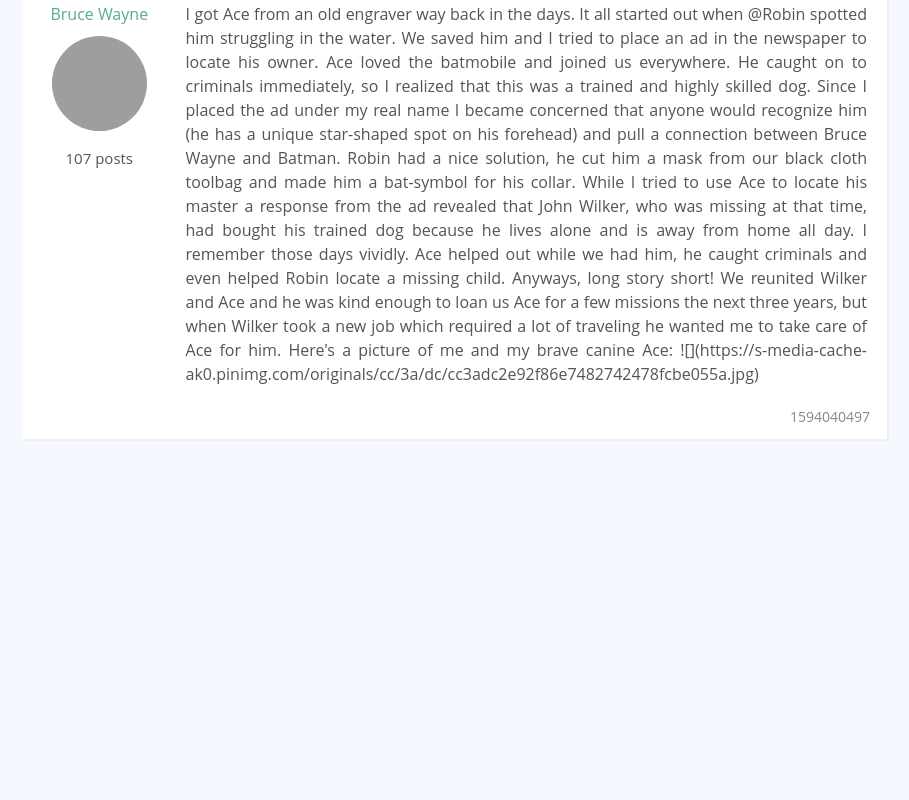
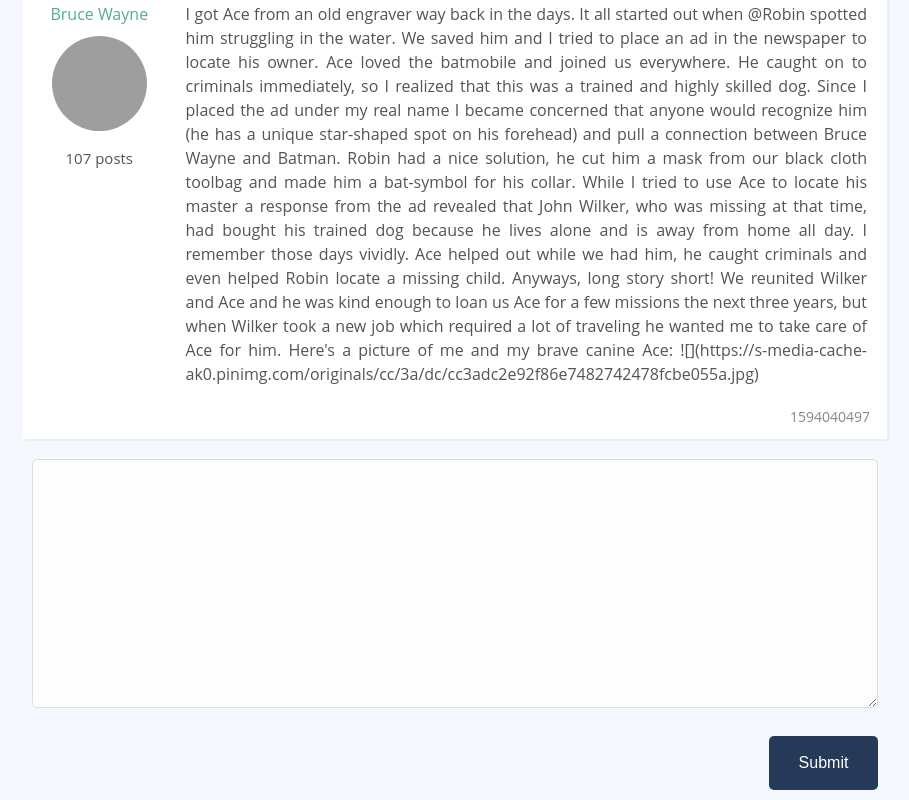
Before and after one commit to mcand/vueforum, a Vue app: page /thread/-KsjWehQ--apjDBwSBCY in a window 1280 px wide. Shown: the part 927-1727 px from the top of the page, without its empty margins (185-1094 px from the left). Before the commit the page ends 1386 px from the top, so only its background shows below. Built offline with nearby package versions, Linux system fonts and the light colour scheme; grey boxes are pictures that could not be loaded.

Commit message:
create a post editor

```diff
--- a/src/pages/ThreadShow.vue
+++ b/src/pages/ThreadShow.vue
@@ -4,6 +4,16 @@
 
     <post-list :posts="threadPosts" />
 
+    <div class="col-full">
+      <form @submit.prevent="addPost">
+        <div class="form-group">
+          <textarea v-model="newPostText" name="" id="" cols="30" rows="10" class="form-input"/>
+        </div>
+        <div class="form-actions">
+          <button class="btn-blue">Submit</button>
+        </div>
+      </form>
+    </div>
   </div>
 </template>
 
@@ -24,7 +34,8 @@
   data () {
     return {
       threads: sourceData.threads,
-      posts: sourceData.posts
+      posts: sourceData.posts,
+      newPostText: ''
     }
   },
   computed: {
@@ -34,6 +45,22 @@
     threadPosts () {
       return this.posts.filter(post => post.threadId === this.id)
     }
+  },
+  methods: {
+    addPost () {
+      const postId = 'qqqq' + Math.random()
+      const post = {
+        id: postId,
+        text: this.newPostText,
+        publishedAt: Math.floor(Date.now()) / 1000,
+        threadId: this.id,
+        userId: 'FsCDAk9w8NeXEceLV87arpsXjnQ2'
+      }
+      this.posts.push(post)
+      this.thread.posts.push(postId)
+
+      this.newPostText = ''
+    }
   }
 }
 </script>
```
